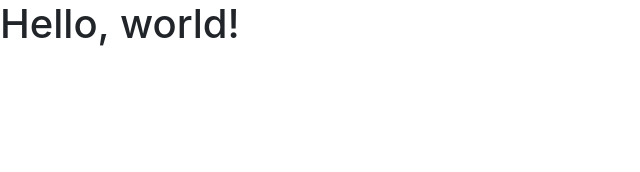
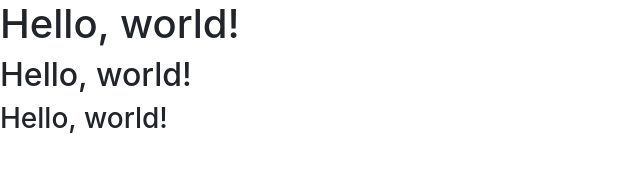
Before and after one commit to chojjo/chojjo.github.io, a plain HTML site: page index.html in a window 1280 px wide. Shown: the whole page, without its empty margins (0-640 px from the left). Drawn offline with nearby package versions, Linux system fonts and the light colour scheme.

Commit message:
update index.html

```diff
--- a/index.html
+++ b/index.html
@@ -8,15 +8,24 @@
     <!-- Bootstrap CSS -->
     <link rel="stylesheet" href="https://maxcdn.bootstrapcdn.com/bootstrap/4.0.0/css/bootstrap.min.css" integrity="sha384-Gn5384xqQ1aoWXA+058RXPxPg6fy4IWvTNh0E263XmFcJlSAwiGgFAW/dAiS6JXm" crossorigin="anonymous">
 
-    <title>Hello, world!</title>
+    <title>Hyoun Cho</title>
   </head>
   <body>
     <h1>Hello, world!</h1>
-
+    <h2>Hello, world!</h2>
+    <h3>Hello, world!</h3>
     <!-- Optional JavaScript -->
     <!-- jQuery first, then Popper.js, then Bootstrap JS -->
     <script src="https://code.jquery.com/jquery-3.2.1.slim.min.js" integrity="sha384-KJ3o2DKtIkvYIK3UENzmM7KCkRr/rE9/Qpg6aAZGJwFDMVNA/GpGFF93hXpG5KkN" crossorigin="anonymous"></script>
     <script src="https://cdnjs.cloudflare.com/ajax/libs/popper.js/1.12.9/umd/popper.min.js" integrity="sha384-ApNbgh9B+Y1QKtv3Rn7W3mgPxhU9K/ScQsAP7hUibX39j7fakFPskvXusvfa0b4Q" crossorigin="anonymous"></script>
     <script src="https://maxcdn.bootstrapcdn.com/bootstrap/4.0.0/js/bootstrap.min.js" integrity="sha384-JZR6Spejh4U02d8jOt6vLEHfe/JQGiRRSQQxSfFWpi1MquVdAyjUar5+76PVCmYl" crossorigin="anonymous"></script>
+
+
+
+
+
+
+
+
   </body>
 </html>
```
